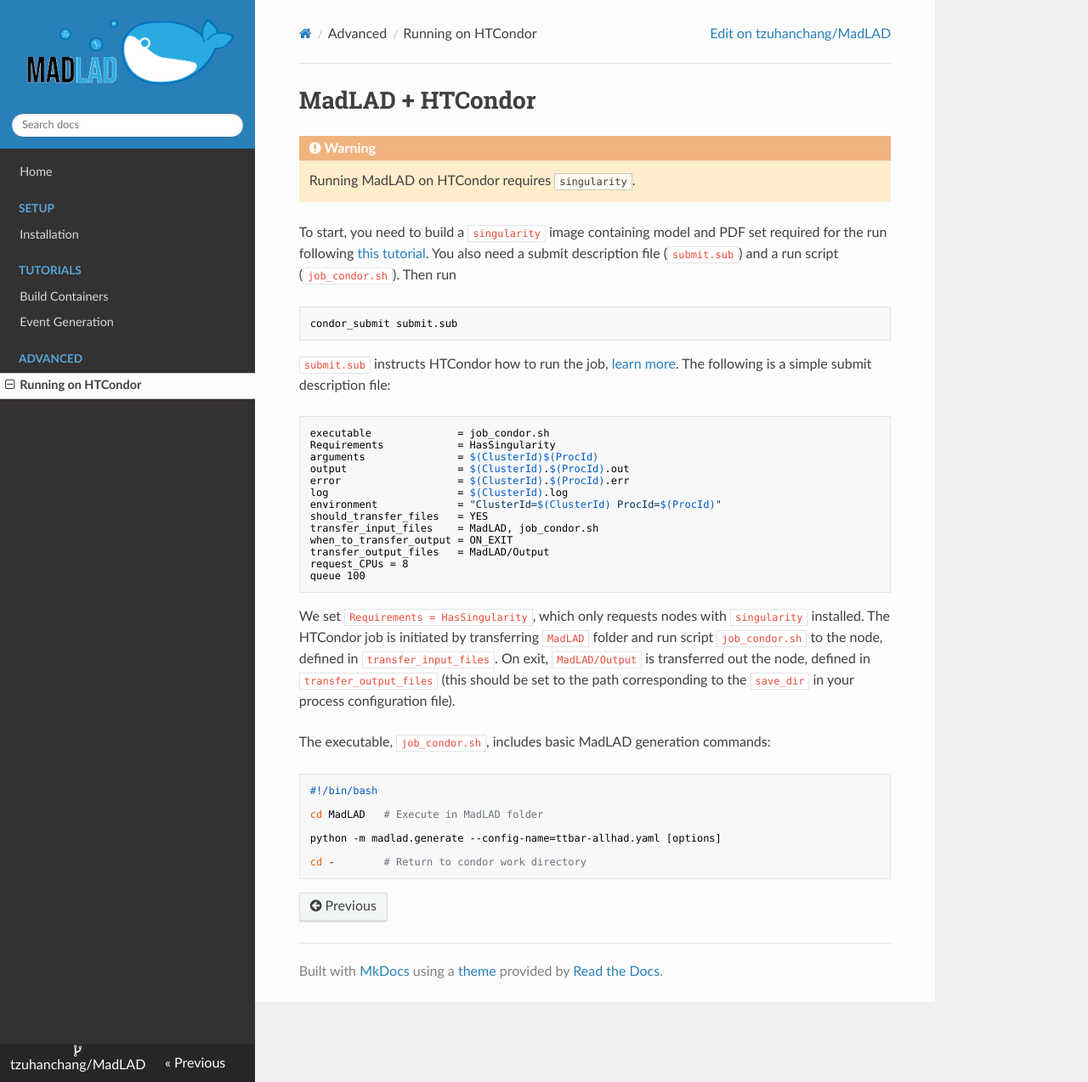
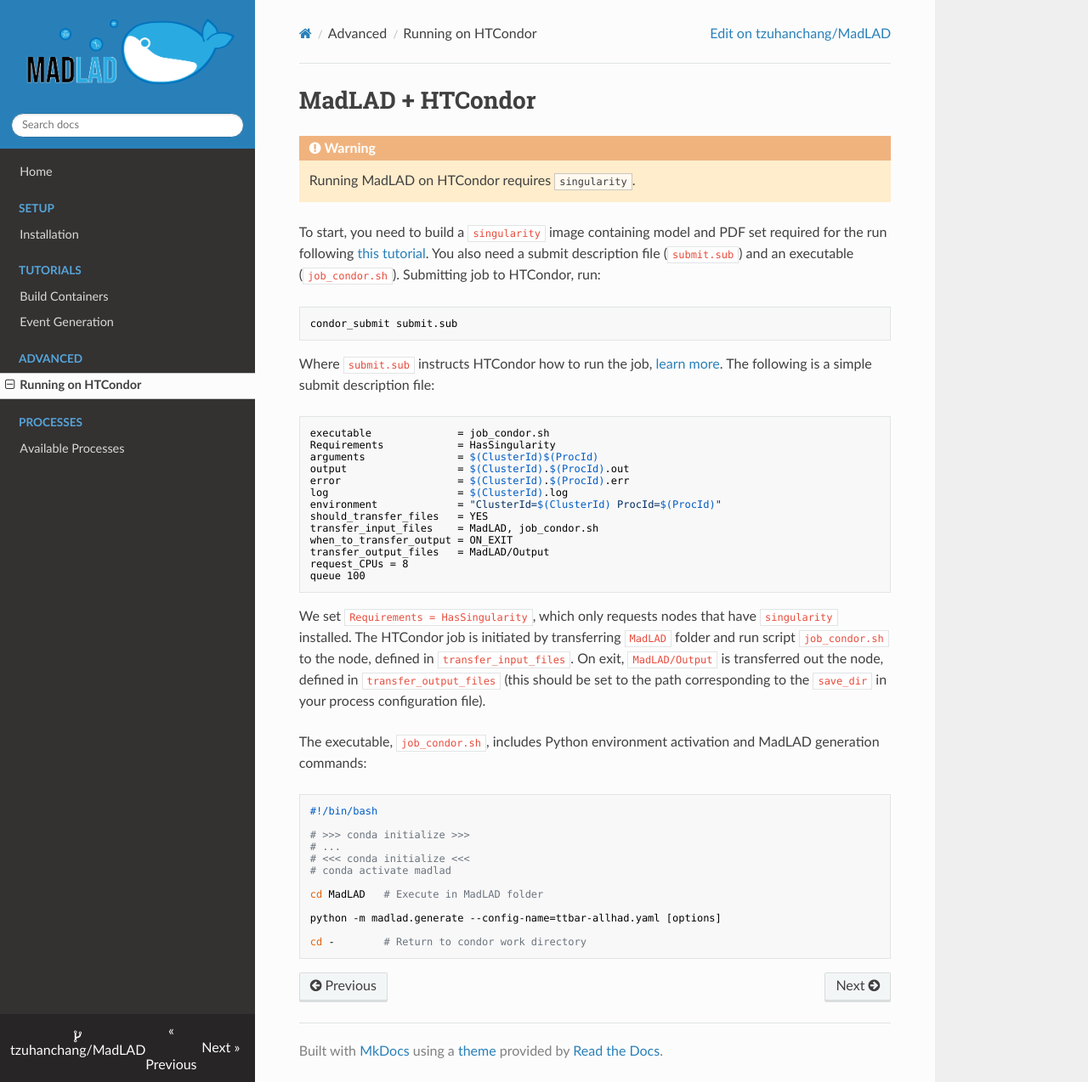
Before and after one commit to tzuhanchang/MadLAD, an MkDocs documentation site: the page built from docs/source/advanced/htcondor.md, in a window 1280 px wide and 1274 px high. Shown: the whole window at 85% size. Built offline with MkDocs 1.6.1, drawn with Linux system fonts in a browser that asks for light colours; nearby versions of some CDN libraries.

Commit message:
Add `Processes` documentation (#36)

````diff
--- a/docs/source/advanced/htcondor.md
+++ b/docs/source/advanced/htcondor.md
@@ -6,13 +6,13 @@
     Running MadLAD on HTCondor requires `singularity`.
 
 To start, you need to build a `singularity` image containing model and PDF set required for the run following [this tutorial](../tutorials/build_containers.md).
-You also need a submit description file (`submit.sub`) and a run script (`job_condor.sh`). Then run
+You also need a submit description file (`submit.sub`) and an executable (`job_condor.sh`). Submitting job to HTCondor, run:
 
 ```bash
 condor_submit submit.sub
 ```
 
-`submit.sub` instructs HTCondor how to run the job, [learn more](https://htcondor.readthedocs.io/en/latest/users-manual/submitting-a-job.html).
+Where `submit.sub` instructs HTCondor how to run the job, [learn more](https://htcondor.readthedocs.io/en/latest/users-manual/submitting-a-job.html).
 The following is a simple submit description file:
 ```
 executable              = job_condor.sh
@@ -29,13 +29,18 @@
 request_CPUs = 8
 queue 100
 ```
-We set `Requirements = HasSingularity`, which only requests nodes with `singularity` installed.
+We set `Requirements = HasSingularity`, which only requests nodes that have `singularity` installed.
 The HTCondor job is initiated by transferring `MadLAD` folder and run script `job_condor.sh` to the node, defined in `transfer_input_files`.
 On exit, `MadLAD/Output` is transferred out the node, defined in `transfer_output_files` (this should be set to the path corresponding to the `save_dir` in your process configuration file).
 
-The executable, `job_condor.sh`, includes basic MadLAD generation commands:
+The executable, `job_condor.sh`, includes Python environment activation and MadLAD generation commands:
 ```bash
 #!/bin/bash
+
+# >>> conda initialize >>>
+# ...
+# <<< conda initialize <<<
+# conda activate madlad
 
 cd MadLAD   # Execute in MadLAD folder
 
--- a/mkdocs.yml
+++ b/mkdocs.yml
@@ -14,6 +14,21 @@
 
 markdown_extensions:
   - admonition
+  - def_list
+  - pymdownx.critic
+  - pymdownx.caret
+  - pymdownx.keys
+  - pymdownx.mark
+  - pymdownx.tilde
+  - pymdownx.tasklist:
+      custom_checkbox: true
+  - pymdownx.arithmatex:
+      generic: true
+
+extra_javascript:
+  - javascripts/mathjax.js
+  - https://polyfill.io/v3/polyfill.min.js?features=es6
+  - https://cdn.jsdelivr.net/npm/mathjax@3/es5/tex-mml-chtml.js
 
 nav:
   - Home: index.md
@@ -24,3 +39,5 @@
     - Event Generation: source/tutorials/generate_events.md
   - Advanced:
     - Running on HTCondor: source/advanced/htcondor.md
+  - Processes:
+    - Available Processes: source/processes/available_processes.md
````
Also changed, not shown: docs/source/processes/available_processes.md (added, +12 -0 lines), docs/source/tutorials/generate_events.md (+9 -11 lines).
